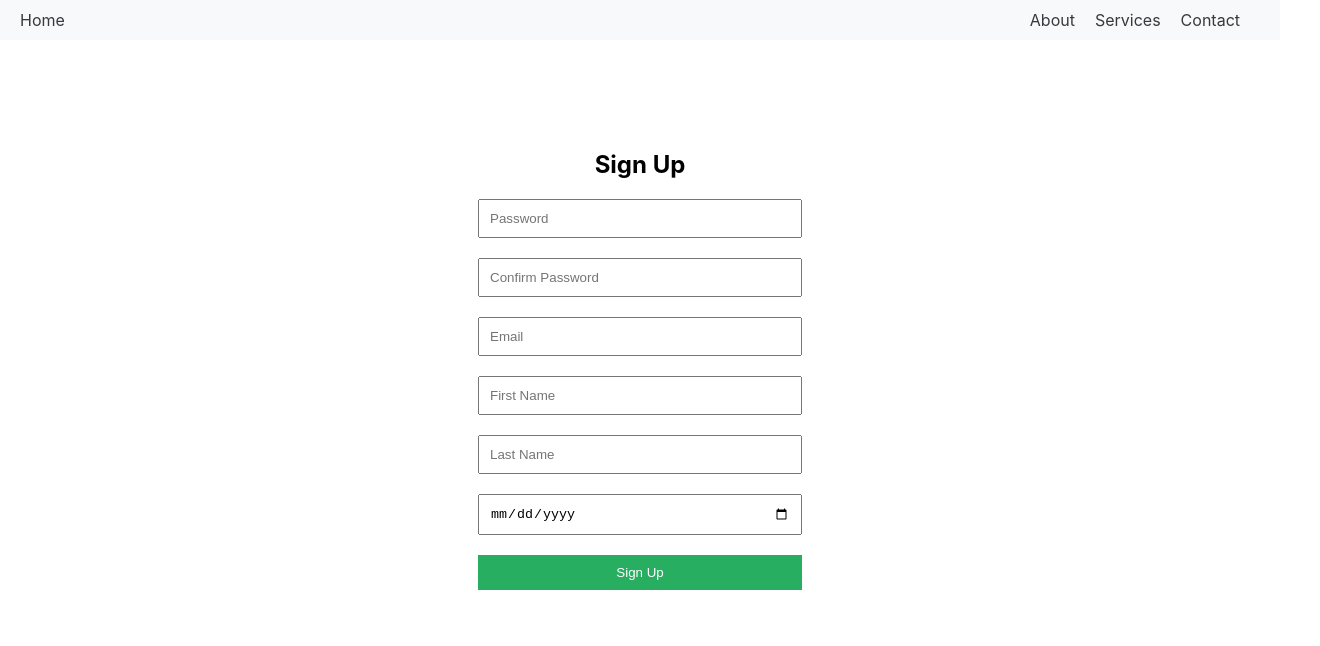
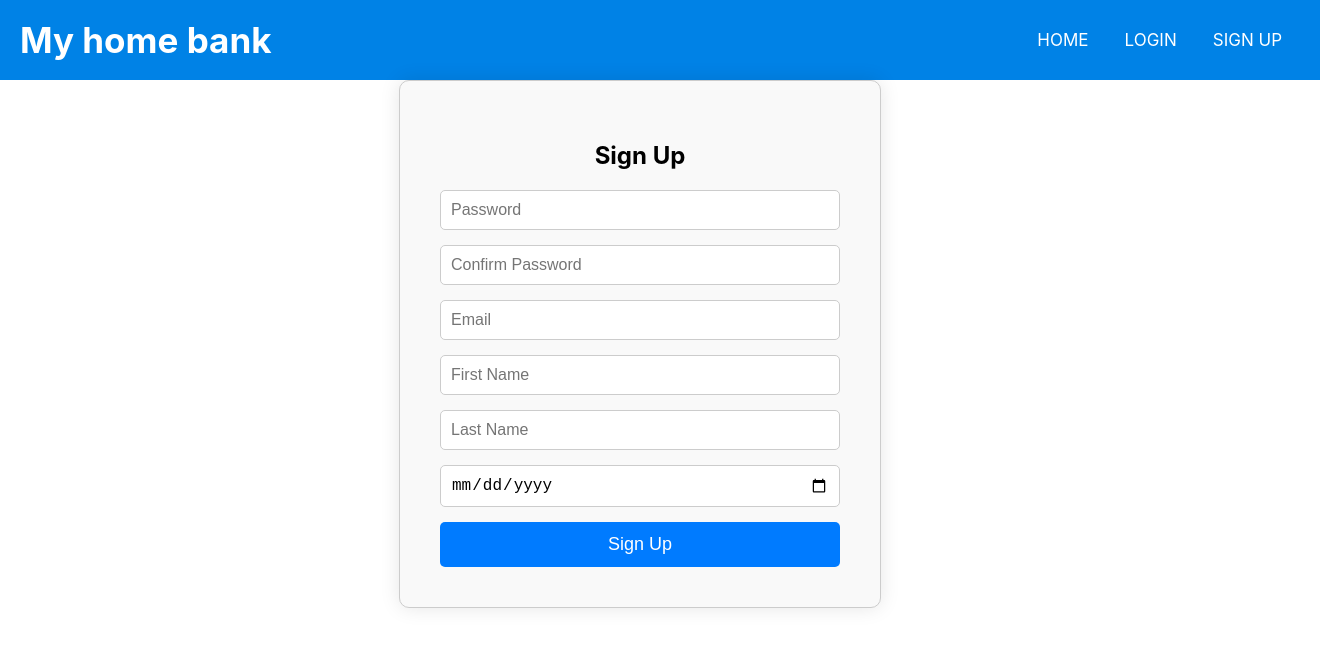
Before and after one commit to andrej286/timski-proekt-front-end, a React (Create React App) app: page /sign-up in a window 1280 px wide. Shown: the top 646 px of the page, 1320 px wide, since content can reach past the window. Built offline with nearby package versions, Linux system fonts and the light colour scheme.

Commit message:
design 2.0

```diff
--- a/src/common/nav-bar.tsx
+++ b/src/common/nav-bar.tsx
@@ -3,58 +3,74 @@ import { Link } from 'react-router-dom';
 import styled from 'styled-components';
 
 const Nav = styled.nav`
-  background-color: #333;
-  color: white;
-  padding: 1rem;
+  background: #0082e6;
+  height: 80px;
+  width: 100%;
+  display: flex;
+  align-items: center;
+  justify-content: space-between;
+  padding: 0 20px;
+
+  @media (max-width: 952px) {
+    padding-left: 50px;
+  }
 `;
 
-const NavList = styled.ul`
-  list-style: none;
-  display: flex;
-  justify-content: center;
-  padding: 0;
+const Logo = styled.label`
+  color: white;
+  font-size: 35px;
+  font-weight: bold;
+  cursor: pointer;
 `;
 
+const Ul = styled.ul`
+  display: flex;
+  list-style: none;
+`;
 
+const Li = styled.li`
+  margin: 0 5px;
+`;
 
-const NavLink = styled(Link)`
+const NavLink = styled.a`
+  color: white;
+  font-size: 17px;
+  padding: 7px 13px;
+  border-radius: 3px;
+  text-transform: uppercase;
   text-decoration: none;
-  color: white;
 
   &:hover {
-    text-decoration: underline;
+    background: #1b9bff;
+  }
+
+  &.active {
+    background: #1b9bff;
   }
 `;
-const Navbarr = styled.div`
-  background-color: #f8f9fa;
-  color: #dc3545;
-  display: flex;
-  justify-content: space-between;
-  align-items: center;
-  padding: 10px 20px;
-`;
 
-const NavItem = styled.a`
-  text-decoration: none;
-  color: #343a40;
-  margin-right: 20px;
-  &:hover {
-    text-decoration: underline;
+const CheckBtn = styled.div`
+  font-size: 30px;
+  color: white;
+  cursor: pointer;
+  display: none;
+
+  @media (max-width: 858px) {
+    display: block;
   }
 `;
 
 const Navbar = () => {
     return (
-      <Navbarr>
-      <div>
-        <NavItem href="/home">Home</NavItem>
-      </div>
-      <div>
-        <NavItem href="#">About</NavItem>
-        <NavItem href="#">Services</NavItem>
-        <NavItem href="#">Contact</NavItem>
-      </div>
-    </Navbarr>
+      <Nav>
+      <Logo>My home bank</Logo>
+      <Ul>
+        <Li><NavLink href="/home">Home</NavLink></Li>
+        <Li><NavLink href="/log-in">Login</NavLink></Li>
+        <Li><NavLink href="/sign-up">Sign up</NavLink></Li>
+      </Ul>
+      <CheckBtn>&#9776;</CheckBtn>
+    </Nav>
     );
 };
 
--- a/src/pages/auth/log-in.tsx
+++ b/src/pages/auth/log-in.tsx
@@ -5,30 +5,42 @@ import AuthService from "../../services/auth/auth-api-service";
 import { useNavigate } from "react-router-dom";
 
 const LoginContainer = styled.div`
-  display: flex;
-  flex-direction: column;
-  align-items: center;
-  justify-content: center;
-  height: 50vh;
+  max-width: 400px;
+  margin: 0 auto;
+  padding: 40px;
+  border: 1px solid #ccc;
+  border-radius: 10px;
+  box-shadow: 0 0 20px rgba(0, 0, 0, 0.1);
+  text-align: center;
+  background-color: #f9f9f9;
 `;
 
 const LoginForm = styled.form`
   display: flex;
   flex-direction: column;
-  gap: 20px;
+  gap: 15px;
 `;
 
 const LoginInput = styled.input`
   padding: 10px;
-  width: 300px;
+  font-size: 16px;
+  border: 1px solid #ccc;
+  border-radius: 5px;
 `;
 
 const LoginButton = styled.button`
-  padding: 10px;
-  background-color: #3498db;
-  color: white;
+  padding: 12px 20px;
+  font-size: 18px;
+  background-color: #007bff;
+  color: #fff;
   border: none;
+  border-radius: 5px;
   cursor: pointer;
+  transition: background-color 0.3s ease;
+
+  &:hover {
+    background-color: #0056b3;
+  }
 `;
 
 export const LogIn = () => {
--- a/src/pages/auth/sign-up.tsx
+++ b/src/pages/auth/sign-up.tsx
@@ -5,30 +5,42 @@ import AuthService from "../../services/auth/auth-api-service";
 import {useNavigate} from "react-router-dom";
 
 const SignUpContainer = styled.div`
-  display: flex;
-  flex-direction: column;
-  align-items: center;
-  justify-content: center;
-  height: 80vh;
+  max-width: 400px;
+  margin: 0 auto;
+  padding: 40px;
+  border: 1px solid #ccc;
+  border-radius: 10px;
+  box-shadow: 0 0 20px rgba(0, 0, 0, 0.1);
+  text-align: center;
+  background-color: #f9f9f9;
 `;
 
 const SignUpForm = styled.form`
   display: flex;
   flex-direction: column;
-  gap: 20px;
+  gap: 15px;
 `;
 
 const SignUpInput = styled.input`
   padding: 10px;
-  width: 300px;
+  font-size: 16px;
+  border: 1px solid #ccc;
+  border-radius: 5px;
 `;
 
 const SignUpButton = styled.button`
-  padding: 10px;
-  background-color: #27ae60;
-  color: white;
+  padding: 12px 20px;
+  font-size: 18px;
+  background-color: #007bff;
+  color: #fff;
   border: none;
+  border-radius: 5px;
   cursor: pointer;
+  transition: background-color 0.3s ease;
+
+  &:hover {
+    background-color: #0056b3;
+  }
 `;
 
 export const SignUp = () => {
--- a/src/pages/home/addition-table.tsx
+++ b/src/pages/home/addition-table.tsx
@@ -21,32 +21,70 @@ const Td = styled.td`
   border: 1px solid #ddd;
   padding: 8px;
 `;
+const StyledTable = styled.table`
+  border-collapse: collapse;
+  width: 100%;
+  color: #333;
+  font-family: Arial, sans-serif;
+  font-size: 14px;
+  text-align: left;
+  border-radius: 10px;
+  overflow: hidden;
+  box-shadow: 0 0 20px rgba(0, 0, 0, 0.1);
+  margin: auto;
+  margin-top: 50px;
+  margin-bottom: 50px;
+`;
 
+const StyledTableHeader = styled.th`
+  background-color: #ff9800;
+  color: #fff;
+  font-weight: bold;
+  padding: 10px;
+  text-transform: uppercase;
+  letter-spacing: 1px;
+  border-top: 1px solid #fff;
+  border-bottom: 1px solid #ccc;
+`;
+
+const StyledTableRow = styled.tr`
+  &:nth-child(even) td {
+    background-color: #f2f2f2;
+  }
+  &:hover td {
+    background-color: #ffedcc;
+  }
+`;
+
+const StyledTableCell = styled.td`
+  background-color: #fff;
+  padding: 10px;
+  border-bottom: 1px solid #ccc;
+  font-weight: bold;
+`;
 export const AdditionTable = (additions: any) => {
     const table = additions.additions.map((value: any) => {
-        return <tr>
-            <Td>{value?.amount}</Td>
-            <Td>{value?.description}</Td>
-            <Td>{value?.date}</Td>
-            <Td>{value?.id}</Td>
-        </tr>
+        return <StyledTableRow>
+            <StyledTableCell>{value?.amount}</StyledTableCell>
+            <StyledTableCell>{value?.description}</StyledTableCell>
+            <StyledTableCell>{value?.date}</StyledTableCell>
+            <StyledTableCell>{value?.id}</StyledTableCell>
+        </StyledTableRow>
     });
 
     return (
-        <TableContainer>
-            <Table>
+            <StyledTable>
                 <thead>
-                <tr>
-                    <Th>Amount</Th>
-                    <Th>Description</Th>
-                    <Th>Date</Th>
-                    <Th>Id</Th>
-                </tr>
+                <StyledTableRow>
+                    <StyledTableHeader>Amount</StyledTableHeader>
+                    <StyledTableHeader>Description</StyledTableHeader>
+                    <StyledTableHeader>Date</StyledTableHeader>
+                    <StyledTableHeader>Id</StyledTableHeader>
+                </StyledTableRow>
                 </thead>
                 <tbody>
                 {table}
                 </tbody>
-            </Table>
-        </TableContainer>
+            </StyledTable>
     );
 };
```
